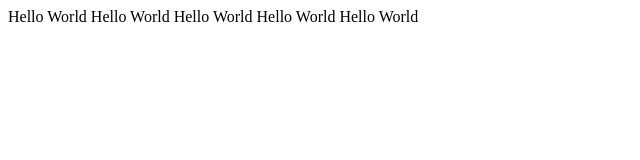
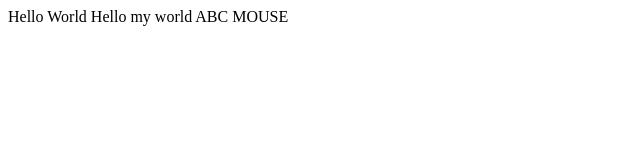
Before and after one commit to jyiu2020/test, a plain HTML site: page index.html in a window 1280 px wide. Shown: the whole page, without its empty margins (0-640 px from the left). Drawn offline with Linux system fonts and the light colour scheme.

Commit message:
updated fr jerry

```diff
--- a/index.html
+++ b/index.html
@@ -4,9 +4,10 @@
 </head>
 <body>
 	Hello World
-	Hello World
-	Hello World
-	Hello World
-	Hello World
+
+	Hello my world
+
+	ABC MOUSE
+
 </body>
 </html>
```
Also changed, not shown: abc.html (+8 -0 lines).
